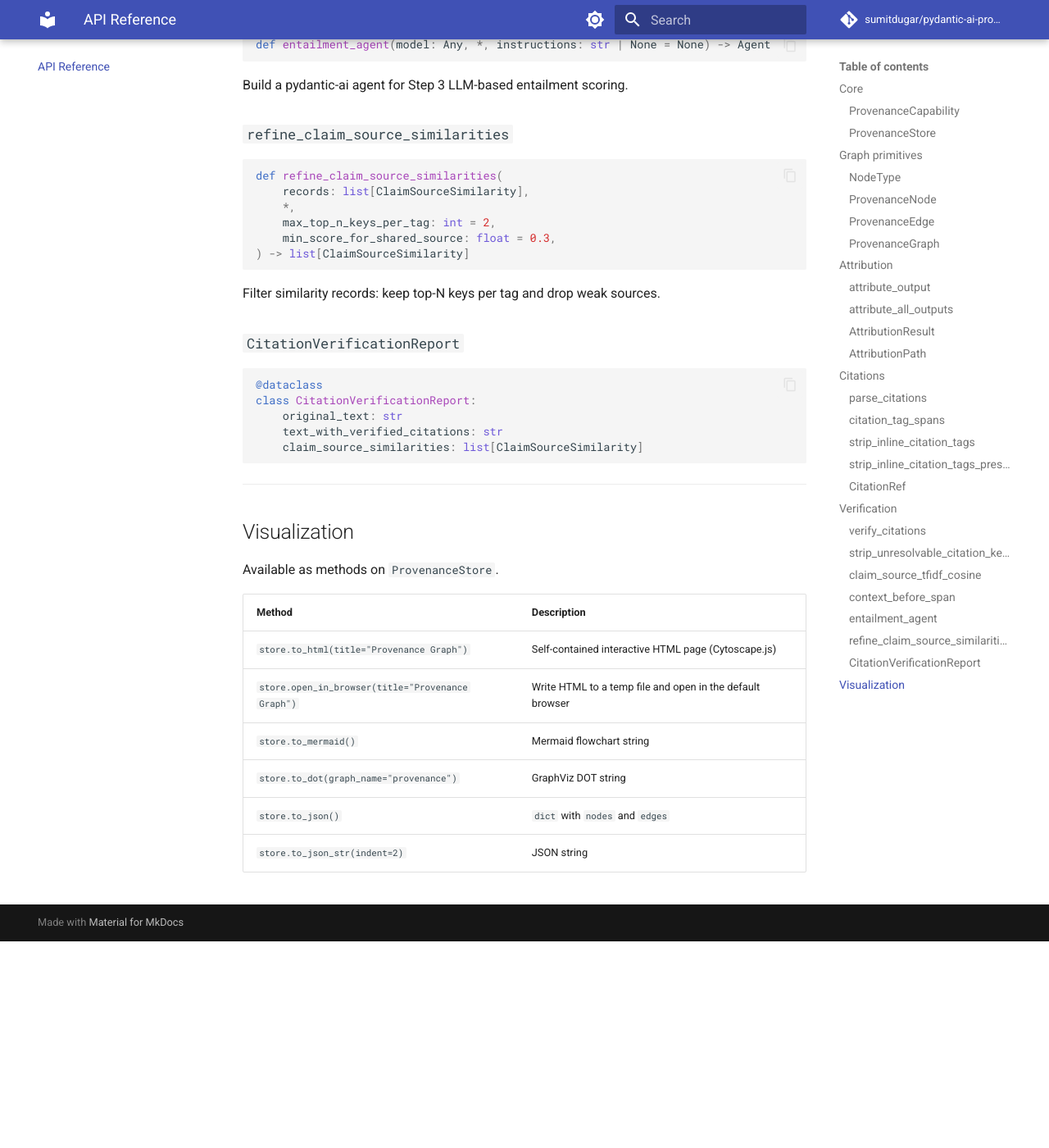
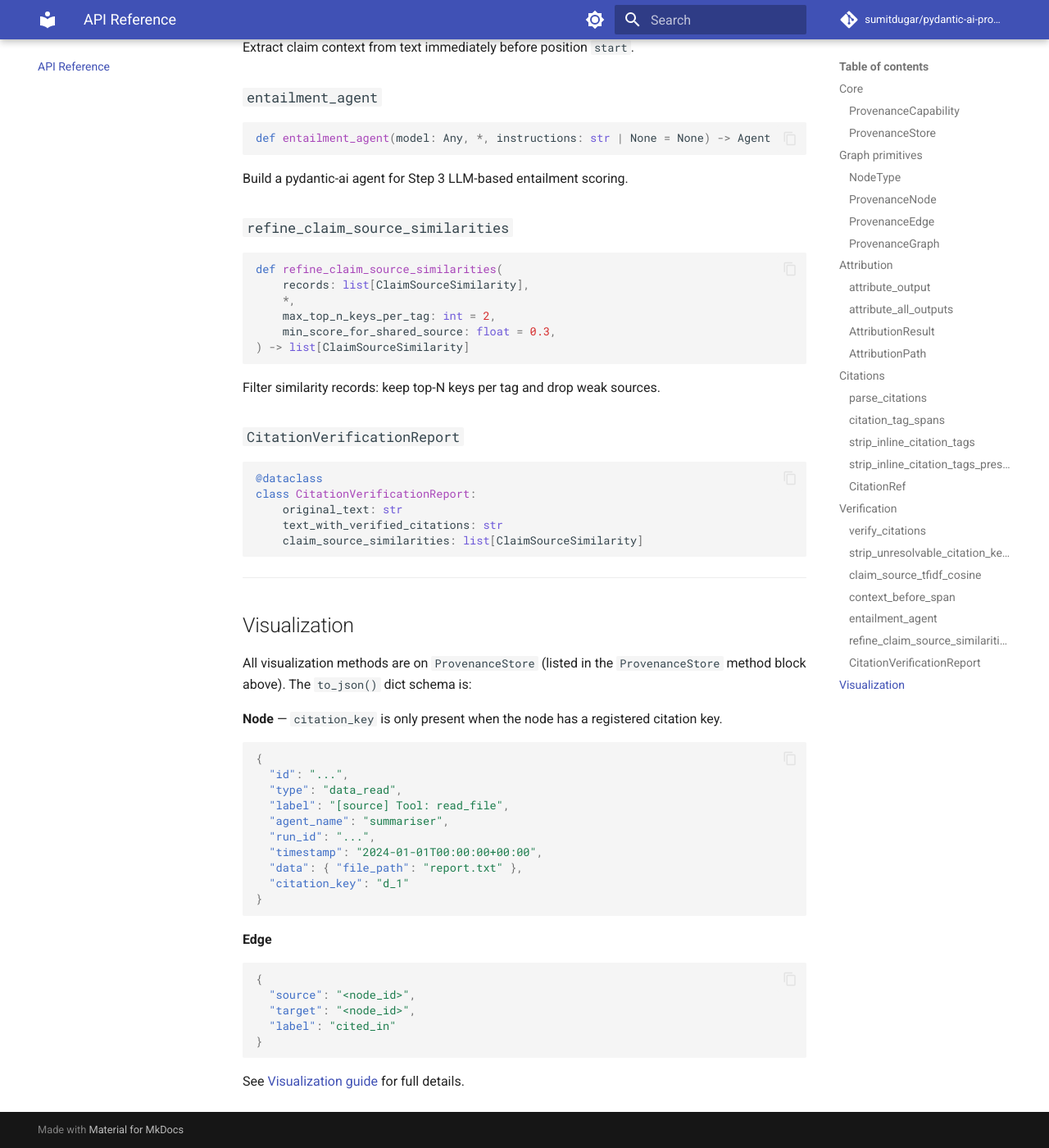
Before and after one commit to dugarsumit/pydantic-ai-provenance, an MkDocs documentation site: the page built from docs/api-reference.md, in a window 1280 px wide and 1400 px high, scrolled down 6536 px. Shown: the whole window at 82% size. Built offline with MkDocs 1.6.1 and Material for MkDocs 9.7.7, drawn with Linux system fonts in a browser that asks for light colours; comment, search, counter and statistics services are not loaded; before the commit the page ends 7684 px from its top, so only the background shows below that; some of the changed text lies outside the part shown.

Commit message:
documentation update

````diff
--- a/docs/api-reference.md
+++ b/docs/api-reference.md
@@ -326,13 +332,31 @@ class CitationVerificationReport:
 
 ## Visualization
 
-Available as methods on `ProvenanceStore`.
+All visualization methods are on `ProvenanceStore` (listed in the `ProvenanceStore` method block above). The `to_json()` dict schema is:
 
-| Method | Description |
-|---|---|
-| `store.to_html(title="Provenance Graph")` | Self-contained interactive HTML page (Cytoscape.js) |
-| `store.open_in_browser(title="Provenance Graph")` | Write HTML to a temp file and open in the default browser |
-| `store.to_mermaid()` | Mermaid flowchart string |
-| `store.to_dot(graph_name="provenance")` | GraphViz DOT string |
-| `store.to_json()` | `dict` with `nodes` and `edges` |
-| `store.to_json_str(indent=2)` | JSON string |
+**Node** — `citation_key` is only present when the node has a registered citation key.
+
+```json
+{
+  "id": "...",
+  "type": "data_read",
+  "label": "[source] Tool: read_file",
+  "agent_name": "summariser",
+  "run_id": "...",
+  "timestamp": "2024-01-01T00:00:00+00:00",
+  "data": { "file_path": "report.txt" },
+  "citation_key": "d_1"
+}
+```
+
+**Edge**
+
+```json
+{
+  "source": "<node_id>",
+  "target": "<node_id>",
+  "label": "cited_in"
+}
+```
+
+See [Visualization guide](guides/visualization.md) for full details.
--- a/docs/guides/multi-agent.md
+++ b/docs/guides/multi-agent.md
@@ -117,3 +117,22 @@ assert store_from_coordinator is store_from_researcher  # same object
 
 !!! warning
     Using the same `ProvenanceCapability` instance for **concurrent** overlapping runs is not safe. Create a fresh instance per concurrent run if needed.
+
+---
+
+## Visualising the shared graph
+
+After the run, the shared store contains nodes from all agents. Open it as an interactive Cytoscape.js graph directly from Python:
+
+```python
+store.open_in_browser(title="Multi-Agent Provenance Graph")
+```
+
+Or save to a file:
+
+```python
+html_path = Path("provenance.html")
+html_path.write_text(store.to_html(title="Multi-Agent Provenance Graph"), encoding="utf-8")
+```
+
+Nodes with citation keys are visually distinguished — amber border for data sources (`d_*`), blue border for agent outputs (`a_*`) — making it easy to trace which subagent produced which cited result. See [Visualization](../guides/visualization.md) for the full feature list.
````
Also changed, not shown: other parts of docs/api-reference.md (+6 -0 lines), README.md (+14 -2 lines), docs/getting-started.md (+2 -2 lines), docs/guides/verification.md (+2 -2 lines), docs/guides/visualization.md (+6 -4 lines), docs/index.md (+1 -1 lines).
